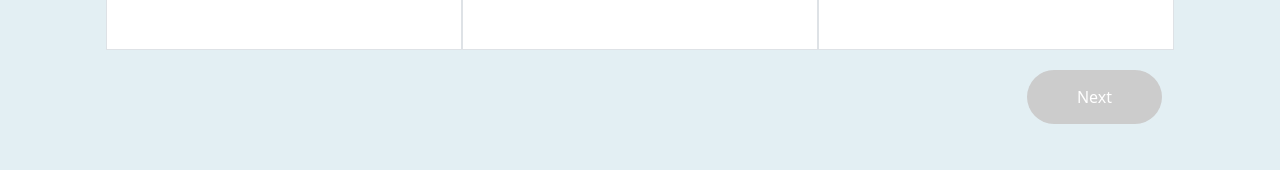
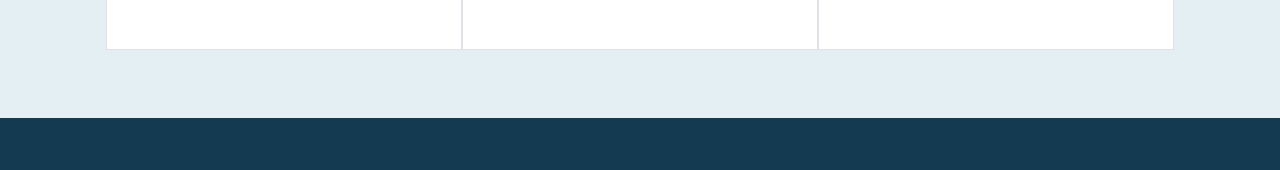
Before and after one commit to Tahirunity786/nx-craft, a Next.js app: page /hire/process in a window 1280 px wide. Shown: the part 552-722 px from the top of the page. Built offline with nearby package versions, Linux system fonts and the light colour scheme.

Commit message:
slider update

```diff
--- a/src/component/Slider/Slider.jsx
+++ b/src/component/Slider/Slider.jsx
@@ -39,6 +39,7 @@ export default function UserSlider() {
                 onClick={() => {
                   handleActive(index);
                   setSelectedService(item.name);
+                  nextStep();
                 }}
               >
                 <div className="mb-3 text-center" dangerouslySetInnerHTML={{ __html: item.svg }}></div>
@@ -60,19 +61,19 @@ export default function UserSlider() {
           <div className="options">
             <button
               className={`option ${selectedTechnology === "React" ? "selected" : ""}`}
-              onClick={() => setSelectedTechnology("React")}
+              onClick={() => {setSelectedTechnology("React"); nextStep()}}
             >
               React
             </button>
             <button
               className={`option ${selectedTechnology === "Flutter" ? "selected" : ""}`}
-              onClick={() => setSelectedTechnology("Flutter")}
+              onClick={() => {setSelectedTechnology("Flutter"); nextStep()}}
             >
               Flutter
             </button>
             <button
               className={`option ${selectedTechnology === "Figma" ? "selected" : ""}`}
-              onClick={() => setSelectedTechnology("Figma")}
+              onClick={() => {setSelectedTechnology("Figma"); nextStep()}}
             >
               Figma
             </button>
@@ -133,27 +134,7 @@ export default function UserSlider() {
 
       <div className="slider-controls text-end">
         {currentStep > 0 && <button onClick={prevStep} className="prev-button">Previous</button>}
-        {currentStep < steps.length - 1 ? (
-          <button
-            onClick={nextStep}
-            className={`next-button ${(currentStep === 0 && !selectedService) || (currentStep === 1 && !selectedTechnology)
-                ? "disabled"
-                : ""
-              }`}
-            disabled={
-              (currentStep === 0 && !selectedService) || (currentStep === 1 && !selectedTechnology)
-            }
-          >
-            Next
-          </button>
-        ) : (
-          <button
-            onClick={() => alert("Form submitted successfully!")}
-            className="submit-button"
-          >
-            Submit
-          </button>
-        )}
+
       </div>
     </div>
   );
```
